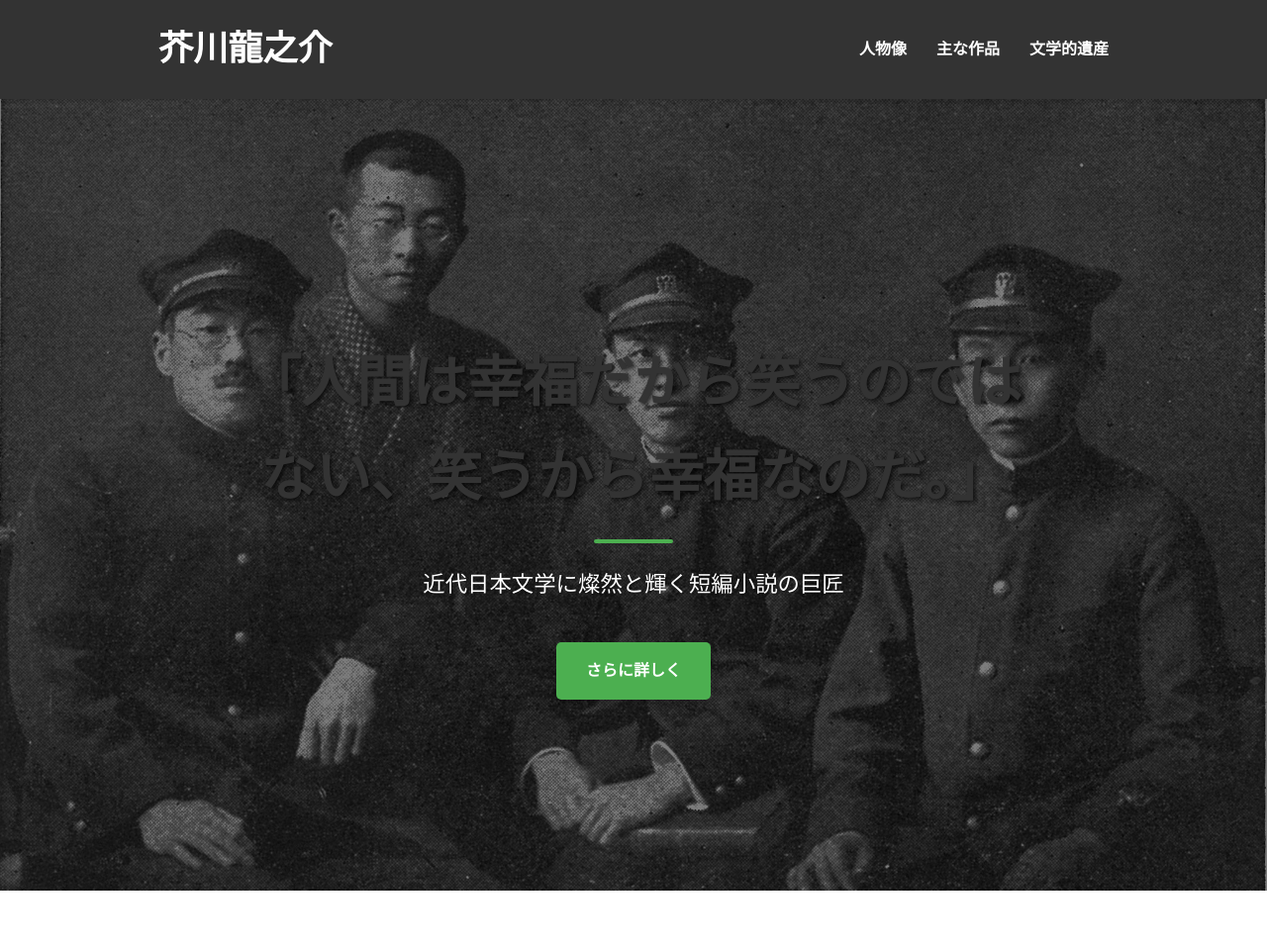
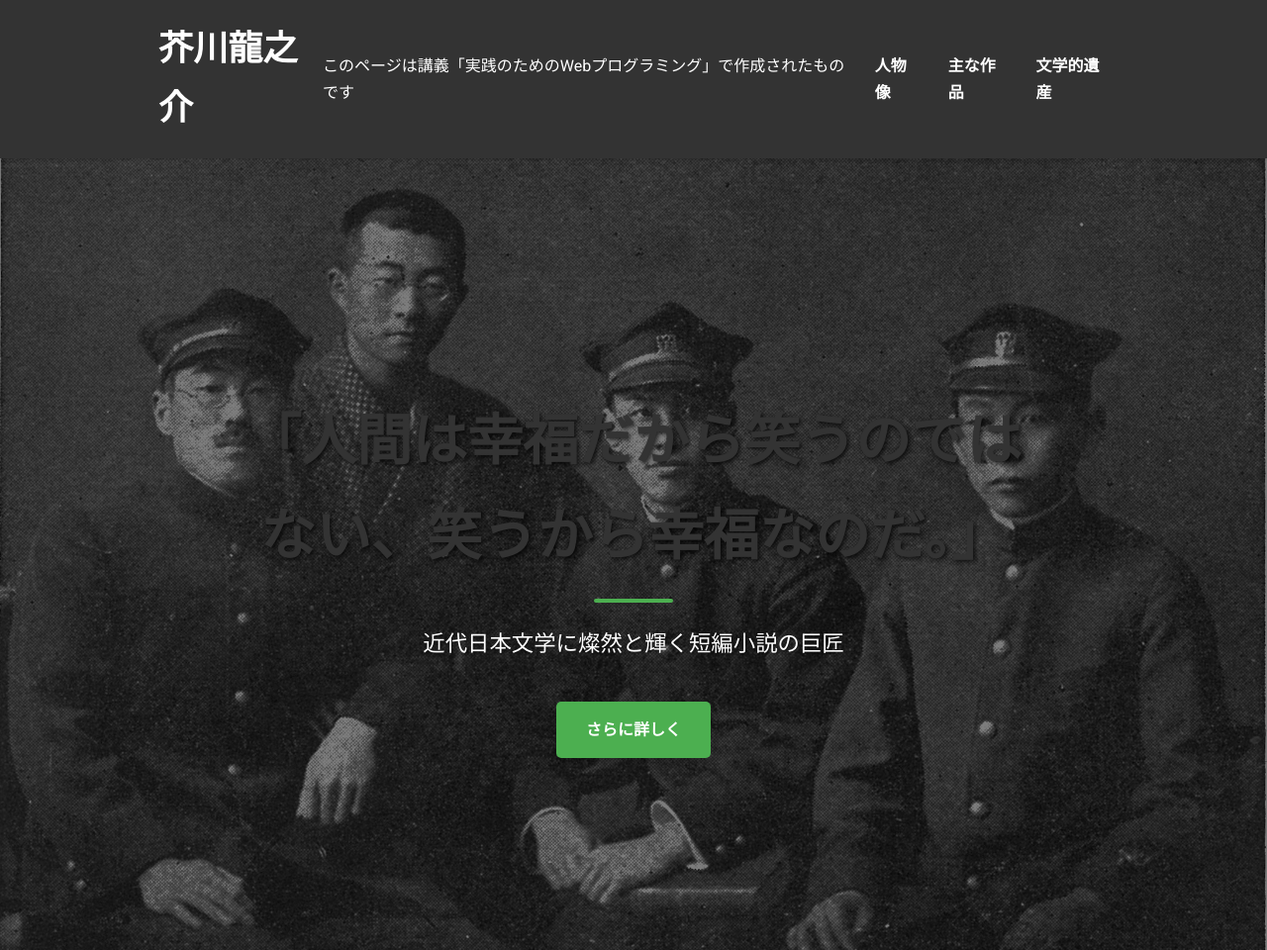
Before and after one commit to KoyaNarumi/KoyaNarumi.github.io, a plain HTML site: page index.html in a window 1280 px wide. Shown: the top 960 px of the page at 99% size. Drawn offline with Linux system fonts and the light colour scheme.

Commit message:
Update index.html

```diff
--- a/index.html
+++ b/index.html
@@ -11,6 +11,7 @@
     <header>
         <div class="container">
             <h1>芥川龍之介</h1>
+            このページは講義「実践のためのWebプログラミング」で作成されたものです
             <nav>
                 <ul>
                     <li><a href="#about">人物像</a></li>
```
